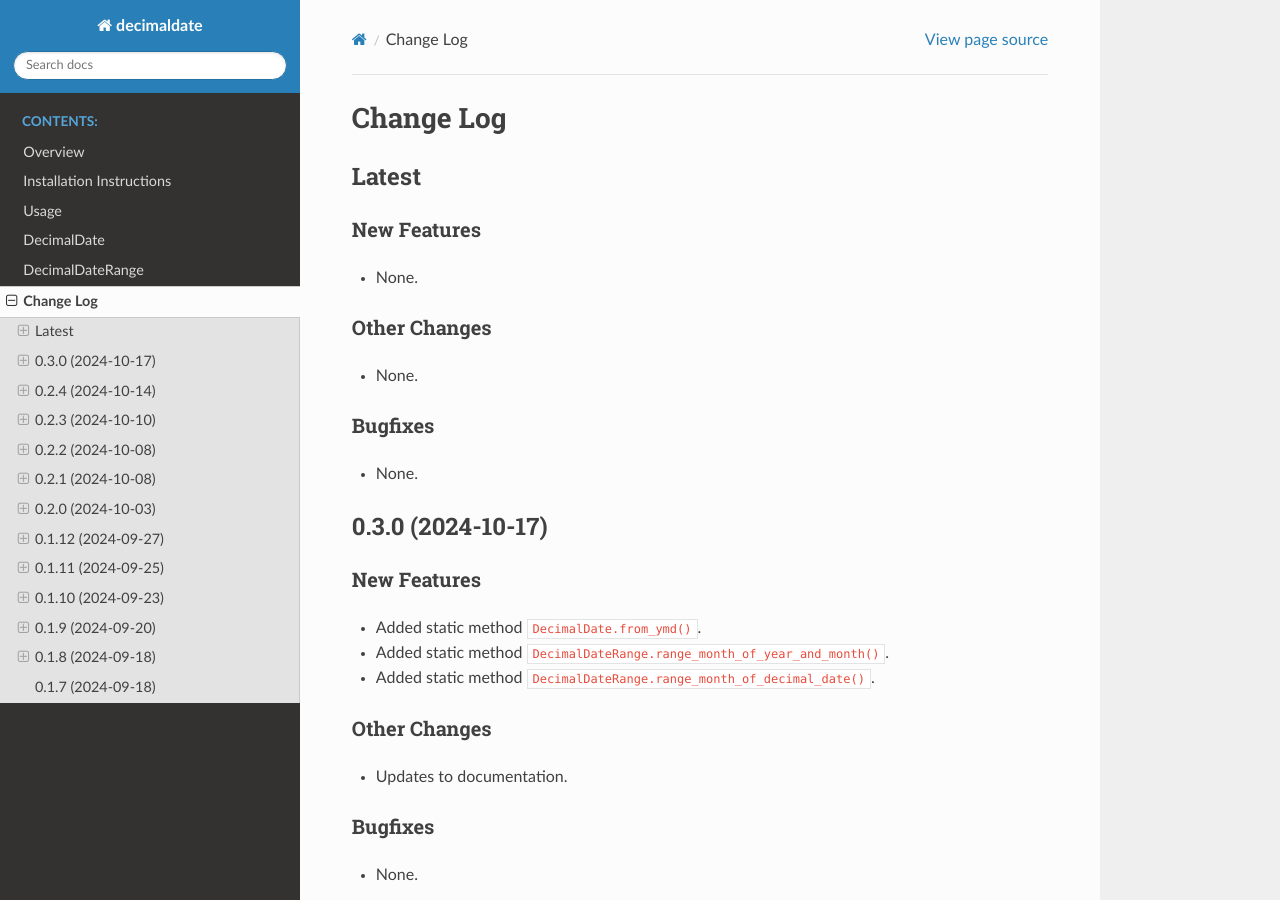
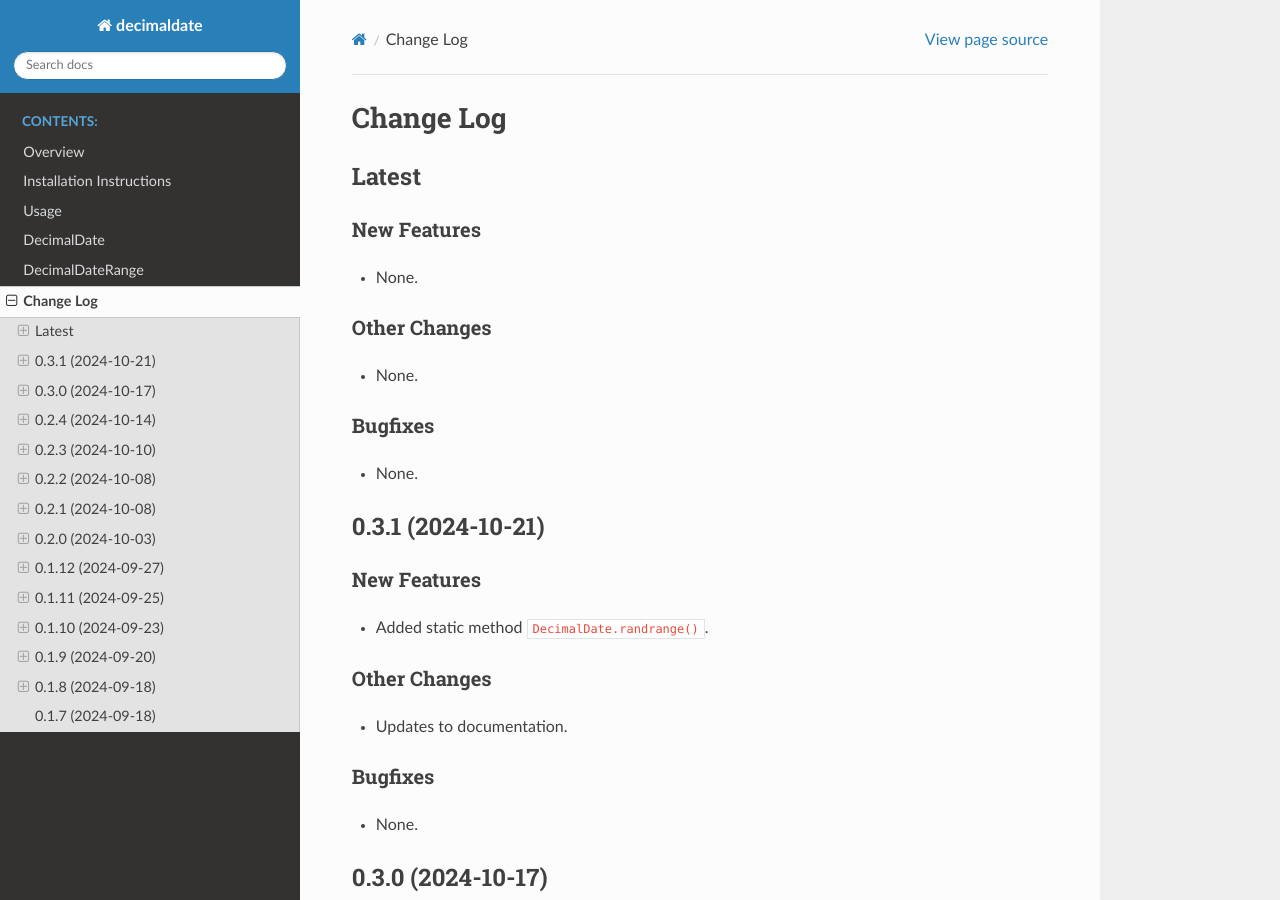
Before and after one commit to TorbenJakobsen/decimaldate, a Sphinx documentation site: the page built from docs/source/changelog.rst, in a window 1280 px wide and 900 px high. Built offline with Sphinx 7.4.7 and the Read the Docs theme 3.1.0, drawn with Linux system fonts in a browser that asks for light colours.

Commit message:
update version to 0.3.1

```diff
--- a/README.rst
+++ b/README.rst
@@ -44,9 +44,9 @@
    :alt: Using black formatter
    :target: https://github.com/psf/black
 
-.. |commits-since| image:: https://img.shields.io/github/commits-since/TorbenJakobsen/decimaldate/v0.3.0.svg
+.. |commits-since| image:: https://img.shields.io/github/commits-since/TorbenJakobsen/decimaldate/v0.3.1.svg
    :alt: Commits since latest release
-   :target: https://github.com/TorbenJakobsen/decimaldate/compare/v0.3.0...main
+   :target: https://github.com/TorbenJakobsen/decimaldate/compare/v0.3.1...main
 
 .. |license| image:: https://img.shields.io/badge/License-BSD%203--Clause-blue.svg
    :alt: BSD 3 Clause
--- a/README_pypi.rst
+++ b/README_pypi.rst
@@ -27,9 +27,9 @@ A Python class to handle decimal dates on the form ``yyyymmdd``.
    :alt: Using black formatter
    :target: https://github.com/psf/black
 
-.. |commits-since| image:: https://img.shields.io/github/commits-since/TorbenJakobsen/decimaldate/v0.3.0.svg
+.. |commits-since| image:: https://img.shields.io/github/commits-since/TorbenJakobsen/decimaldate/v0.3.1.svg
    :alt: Commits since latest release
-   :target: https://github.com/TorbenJakobsen/decimaldate/compare/v0.3.0...main
+   :target: https://github.com/TorbenJakobsen/decimaldate/compare/v0.3.1...main
 
 .. |license| image:: https://img.shields.io/badge/License-BSD%203--Clause-blue.svg
    :alt: BSD 3-Clause
--- a/docs/source/changelog.rst
+++ b/docs/source/changelog.rst
@@ -15,6 +15,25 @@ Other Changes
 -------------
 
 * None.
+
+Bugfixes
+--------
+
+* None.
+
+======================
+  0.3.1 (2024-10-21)
+======================
+
+New Features
+------------
+
+* Added static method ``DecimalDate.randrange()``.
+
+Other Changes
+-------------
+
+* Updates to documentation.
 
 Bugfixes
 --------
--- a/docs/source/index.rst
+++ b/docs/source/index.rst
@@ -26,9 +26,9 @@
    :alt: Using black formatter
    :target: https://github.com/psf/black
 
-.. |commits-since| image:: https://img.shields.io/github/commits-since/TorbenJakobsen/decimaldate/v0.3.0.svg
+.. |commits-since| image:: https://img.shields.io/github/commits-since/TorbenJakobsen/decimaldate/v0.3.1.svg
    :alt: Commits since latest release
-   :target: https://github.com/TorbenJakobsen/decimaldate/compare/v0.3.0...main
+   :target: https://github.com/TorbenJakobsen/decimaldate/compare/v0.3.1...main
 
 .. |license| image:: https://img.shields.io/badge/License-BSD%203--Clause-blue.svg
    :alt: BSD 3 Clause
--- a/pyproject.toml
+++ b/pyproject.toml
@@ -1,6 +1,6 @@
 [project]
 name = "decimaldate"
-version = "0.3.0"
+version = "0.3.1"
 description = "A decimal date utility to handle integer dates on the form `yyyymmdd`."
 authors = [
     { name = "Torben Jakobsen", email = "torben.jakobsen@icloud.com" }
```
